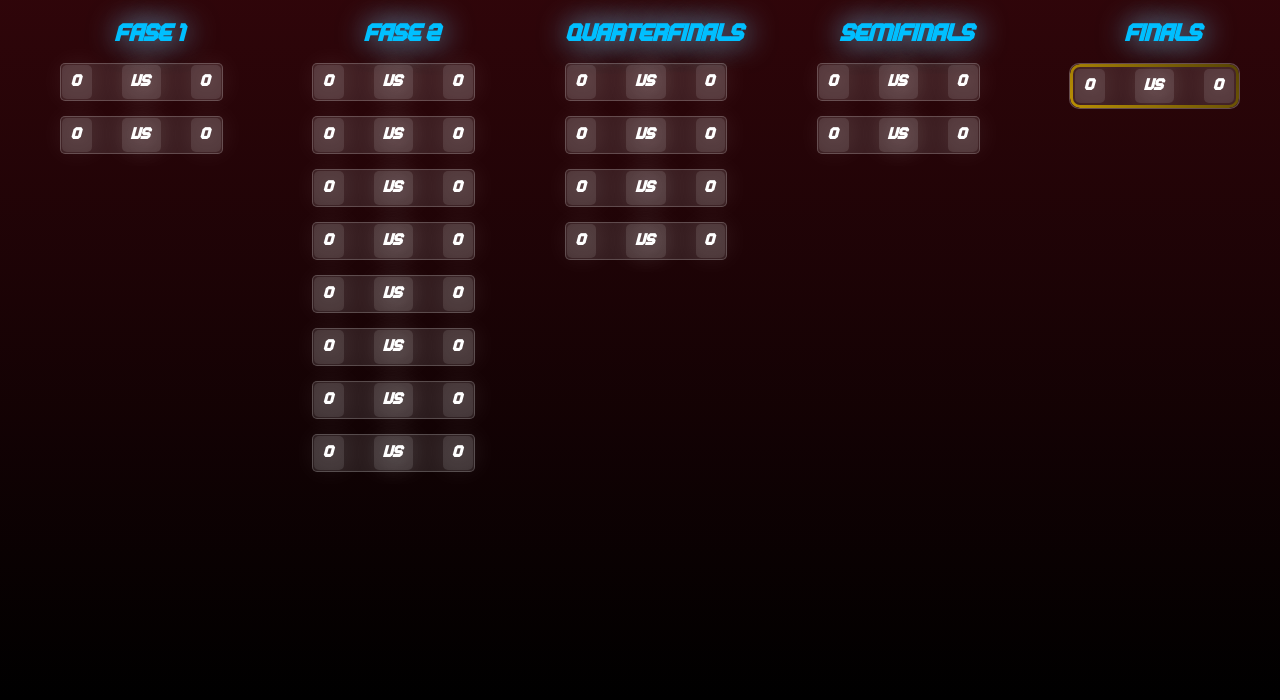
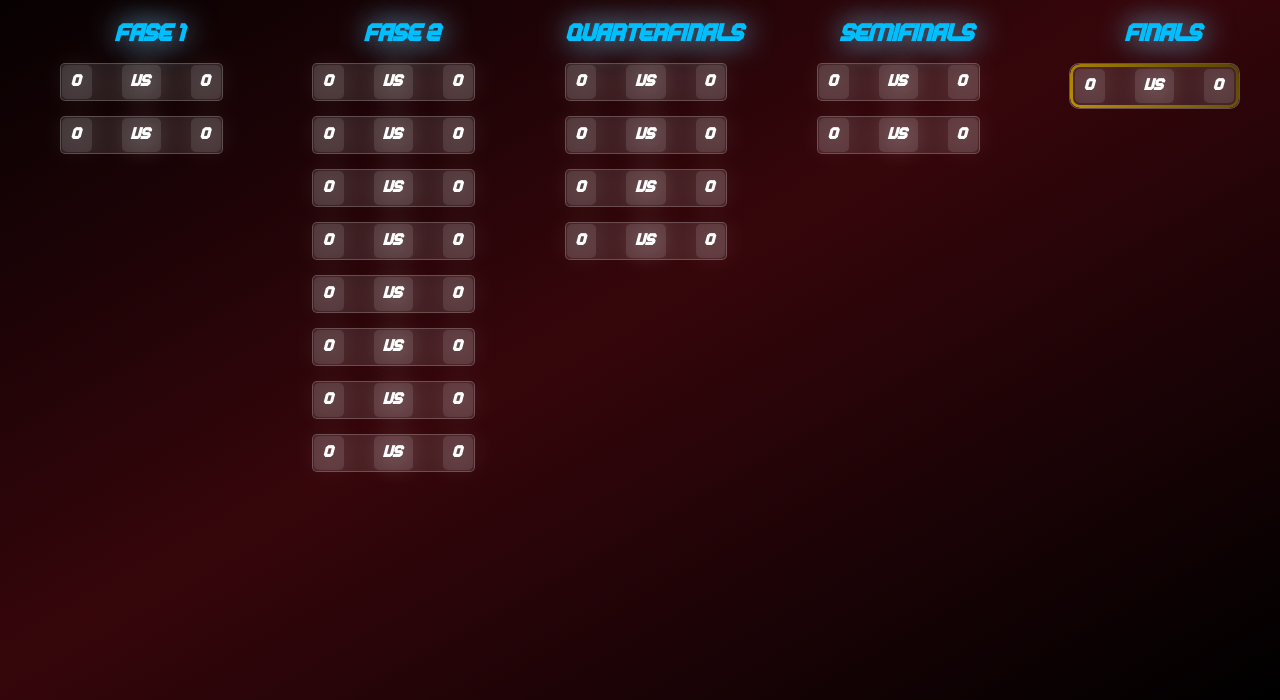
Before and after one commit to Carloshenriqueam/LegionChess, a plain HTML site: page BulletChamps.html in a window 1280 px wide. Shown: the part 100-800 px from the top of the page. Drawn offline with Linux system fonts and the light colour scheme.

Commit message:
Atualizar o BulletChamps.css

```diff
--- a/BulletChamps.css
+++ b/BulletChamps.css
@@ -15,7 +15,7 @@
 
 body {
   font-family: 'Arial', sans-serif;
-  background: linear-gradient(#36060b, #000);
+  background: linear-gradient(150deg,#000,#36060b, #000);
   color: #fff;
   line-height: 1.5;
   padding: 20px;
```
